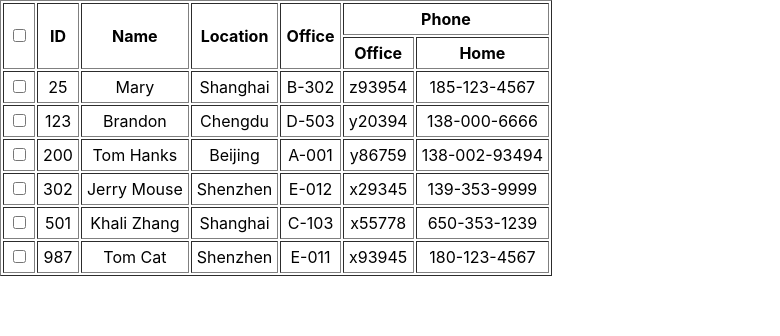
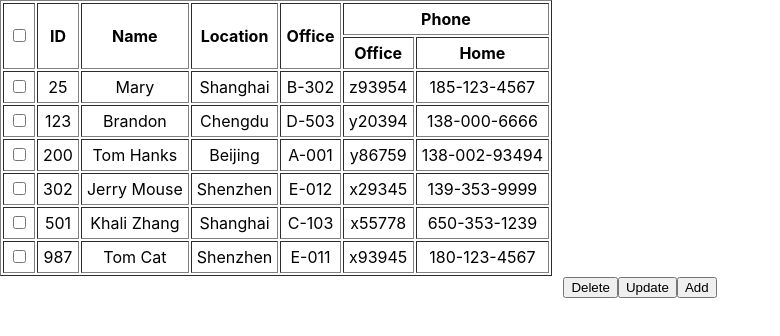
Before and after one commit to nchen/address-book, a React (Create React App) app: page / in a window 1280 px wide. Shown: the top 336 px of the page, without its empty margins (0-780 px from the left). Built offline with nearby package versions, Linux system fonts and the light colour scheme.

Commit message:
Implemented deletion

```diff
--- a/src/AddressBook.js
+++ b/src/AddressBook.js
@@ -28,6 +28,7 @@ const AddressBook = () => {
   // let [editingRow, setEditingRow] = useState(-1);
 
   return (
+    <div>
       <table border="1" cellPadding="5">
         <tbody>
           <tr>
@@ -70,7 +71,9 @@ const AddressBook = () => {
             >
               Office
             </th>
-          <th onClick={() => dispatch({ type: "sort", payload: "cellphone" })}>
+            <th
+              onClick={() => dispatch({ type: "sort", payload: "cellphone" })}
+            >
               Home
             </th>
           </tr>
@@ -89,7 +92,9 @@ const AddressBook = () => {
               <td>{addr.office}</td>
               <td>{addr.officePhone}</td>
               <td
-              onDoubleClick={() => dispatch({ type: "edit", payload: addr.id })}
+                onDoubleClick={() =>
+                  dispatch({ type: "edit", payload: addr.id })
+                }
                 onChange={(evt) =>
                   dispatch({ type: "phone_changed", payload: evt.target.value })
                 }
@@ -104,6 +109,12 @@ const AddressBook = () => {
           ))}
         </tbody>
       </table>
+      <div>
+        <button onClick={() => dispatch({ type: "delete" })}>Delete</button>
+        <button>Update</button>
+        <button>Add</button>
+      </div>
+    </div>
   );
 };
 
--- a/src/addressBookReducer.js
+++ b/src/addressBookReducer.js
@@ -36,10 +36,15 @@ const addressBookReducer = function (state, action) {
           row.cellphone = action.payload;
         }
       });
-      //  TODO:
       return state;
     case "delete":
-      state.deletedRowIds.push(action.payload);
+      for (let i = state.data.length - 1; i >= 0; i--) {
+        const row = state.data[i];
+        if (row.selected) {
+          state.data.splice(i, 1);
+          state.deletedRowIds.push(row.id);
+        }
+      }
       return state;
     case "sort":
       state.sortBy = action.payload;
```
Lines whose indentation alone changed are shown as unchanged.
